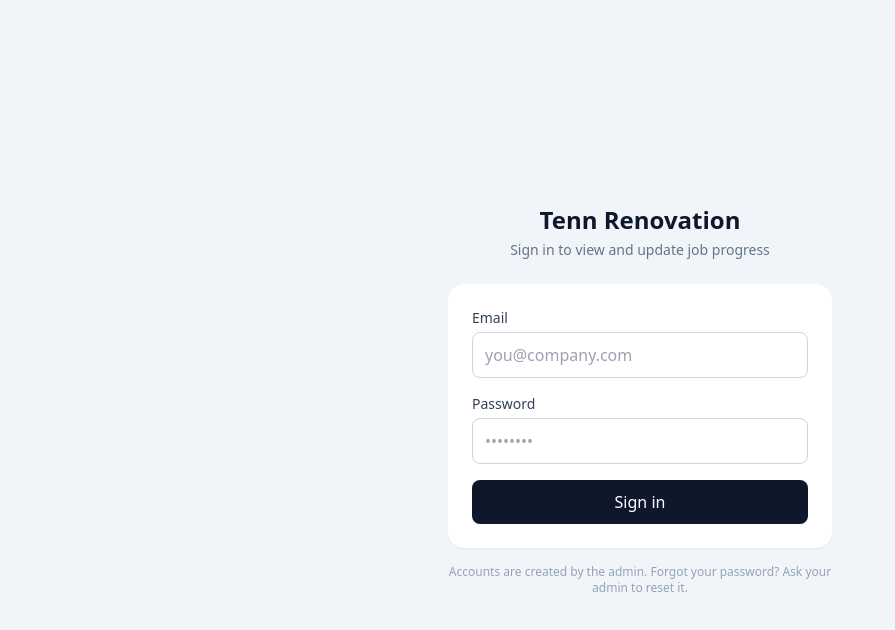
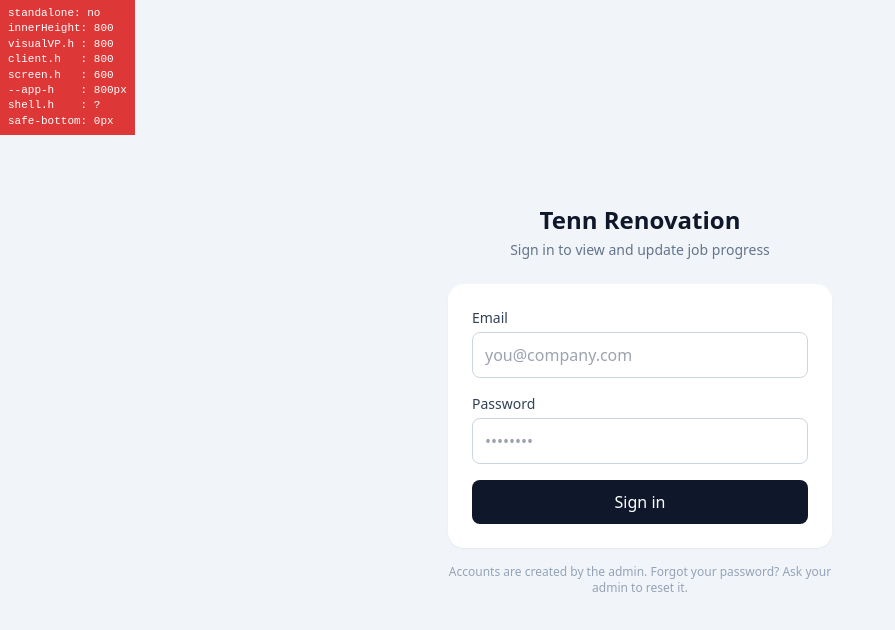
Before and after one commit to lczx122/tenn-internal-progress-app, a React (Vite) app: page / in a window 1280 px wide. Shown: the top 630 px of the page, without its empty margins (0-895 px from the left). Built offline with nearby package versions, Linux system fonts and the light colour scheme; no server answers.

Commit message:
Add temporary viewport debug overlay to diagnose bottom-nav gap
Co-Authored-By: Claude Opus 4.8 <noreply@anthropic.com>
Claude-Session: https://claude.ai/code/session_0119EPqgYtCGoBribdpxs5io

```diff
--- /dev/null
+++ b/src/components/DebugViewport.tsx
@@ -0,0 +1,64 @@
+import { useEffect, useState } from 'react'
+
+// TEMPORARY diagnostic overlay — prints the viewport measurements so we can see
+// why a gap appears under the bottom nav on-device. Remove once resolved.
+export function DebugViewport() {
+  const [, force] = useState(0)
+  useEffect(() => {
+    const f = () => force((n) => n + 1)
+    window.addEventListener('resize', f)
+    window.visualViewport?.addEventListener('resize', f)
+    window.visualViewport?.addEventListener('scroll', f)
+    const t = setInterval(f, 500)
+    return () => {
+      window.removeEventListener('resize', f)
+      window.visualViewport?.removeEventListener('resize', f)
+      window.visualViewport?.removeEventListener('scroll', f)
+      clearInterval(t)
+    }
+  }, [])
+
+  // Read env(safe-area-inset-bottom) via a probe element.
+  let safeBottom = '?'
+  try {
+    const probe = document.createElement('div')
+    probe.style.cssText = 'position:fixed;padding-bottom:env(safe-area-inset-bottom)'
+    document.body.appendChild(probe)
+    safeBottom = getComputedStyle(probe).paddingBottom
+    document.body.removeChild(probe)
+  } catch {
+    /* ignore */
+  }
+
+  const appH = getComputedStyle(document.documentElement).getPropertyValue('--app-h').trim() || '(unset)'
+  const standalone = (navigator as { standalone?: boolean }).standalone ? 'yes' : 'no'
+  const shellH = document.getElementById('app-shell')?.offsetHeight ?? '?'
+
+  return (
+    <div
+      style={{
+        position: 'fixed',
+        top: 'env(safe-area-inset-top)',
+        left: 0,
+        zIndex: 99999,
+        background: 'rgba(220,38,38,0.92)',
+        color: 'white',
+        font: '11px/1.4 monospace',
+        padding: '6px 8px',
+        pointerEvents: 'none',
+        whiteSpace: 'pre',
+      }}
+    >
+      {[
+        `standalone: ${standalone}`,
+        `innerHeight: ${window.innerHeight}`,
+        `visualVP.h : ${Math.round(window.visualViewport?.height ?? 0)}`,
+        `client.h   : ${document.documentElement.clientHeight}`,
+        `screen.h   : ${window.screen.height}`,
+        `--app-h    : ${appH}`,
+        `shell.h    : ${shellH}`,
+        `safe-bottom: ${safeBottom}`,
+      ].join('\n')}
+    </div>
+  )
+}
--- a/src/components/Layout.tsx
+++ b/src/components/Layout.tsx
@@ -70,7 +70,7 @@ export function Layout({
   const progress = Math.min(1, pull / PULL_THRESHOLD)
 
   return (
-    <div className="flex h-[var(--app-h,100dvh)] min-h-full flex-col overflow-hidden lg:flex-row">
+    <div id="app-shell" className="flex h-[var(--app-h,100dvh)] min-h-full flex-col overflow-hidden lg:flex-row">
       <Sidebar />
       <div className="flex min-h-0 min-w-0 flex-1 flex-col">
         <AppHeader title={title} back={back} wide={wide} />
--- a/src/main.tsx
+++ b/src/main.tsx
@@ -5,6 +5,7 @@ import App from './App'
 import { AuthProvider } from './contexts/AuthContext'
 import FieldEditor from './components/FieldEditor'
 import { TopProgressBar } from './components/TopProgressBar'
+import { DebugViewport } from './components/DebugViewport'
 import './index.css'
 
 // Pin the app shell to the TRUE visible viewport height. iOS browsers and
@@ -48,6 +49,7 @@ ReactDOM.createRoot(document.getElementById('root')!).render(
         <App />
         <FieldEditor />
         <TopProgressBar />
+        <DebugViewport />
       </AuthProvider>
     </BrowserRouter>
   </React.StrictMode>
```
